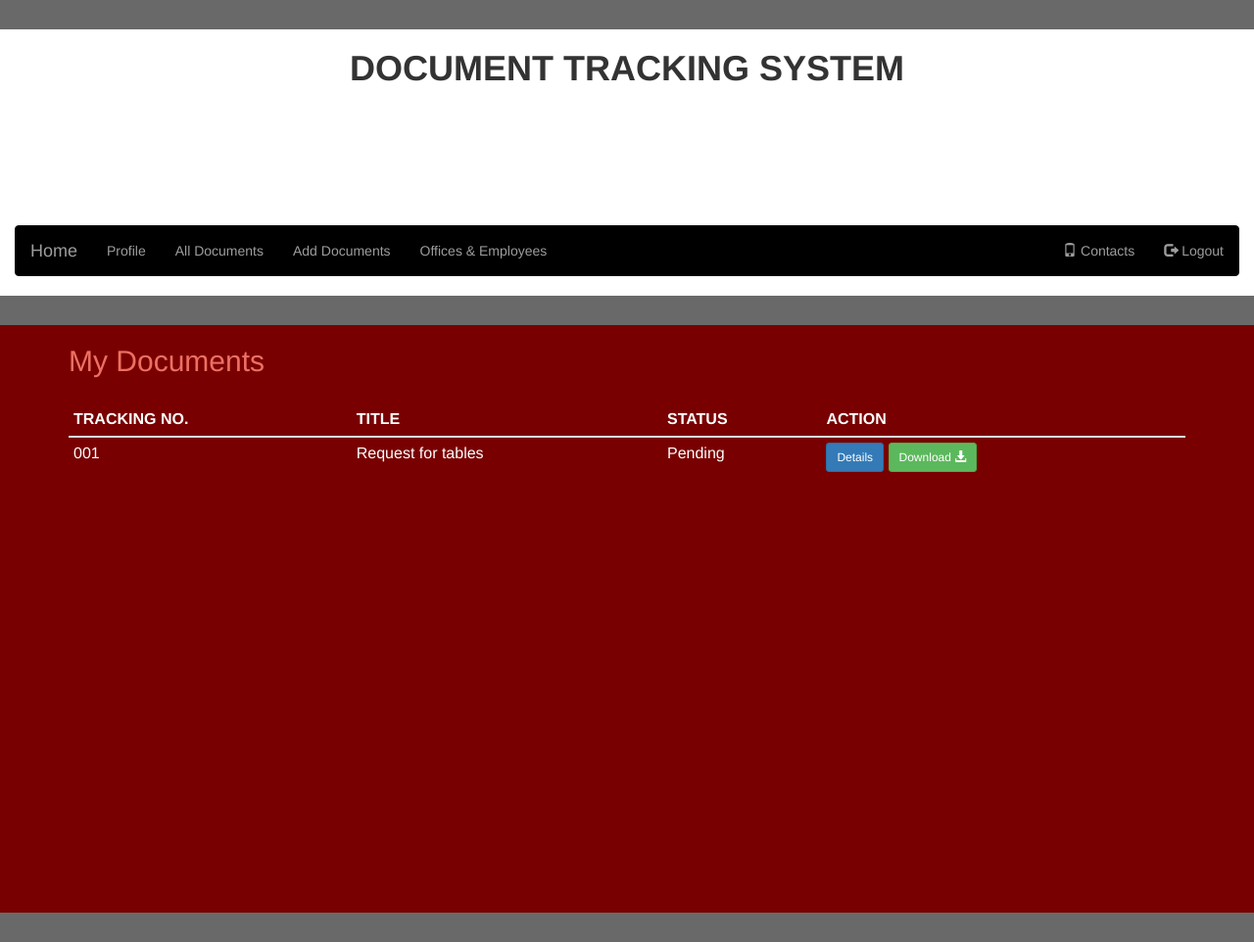
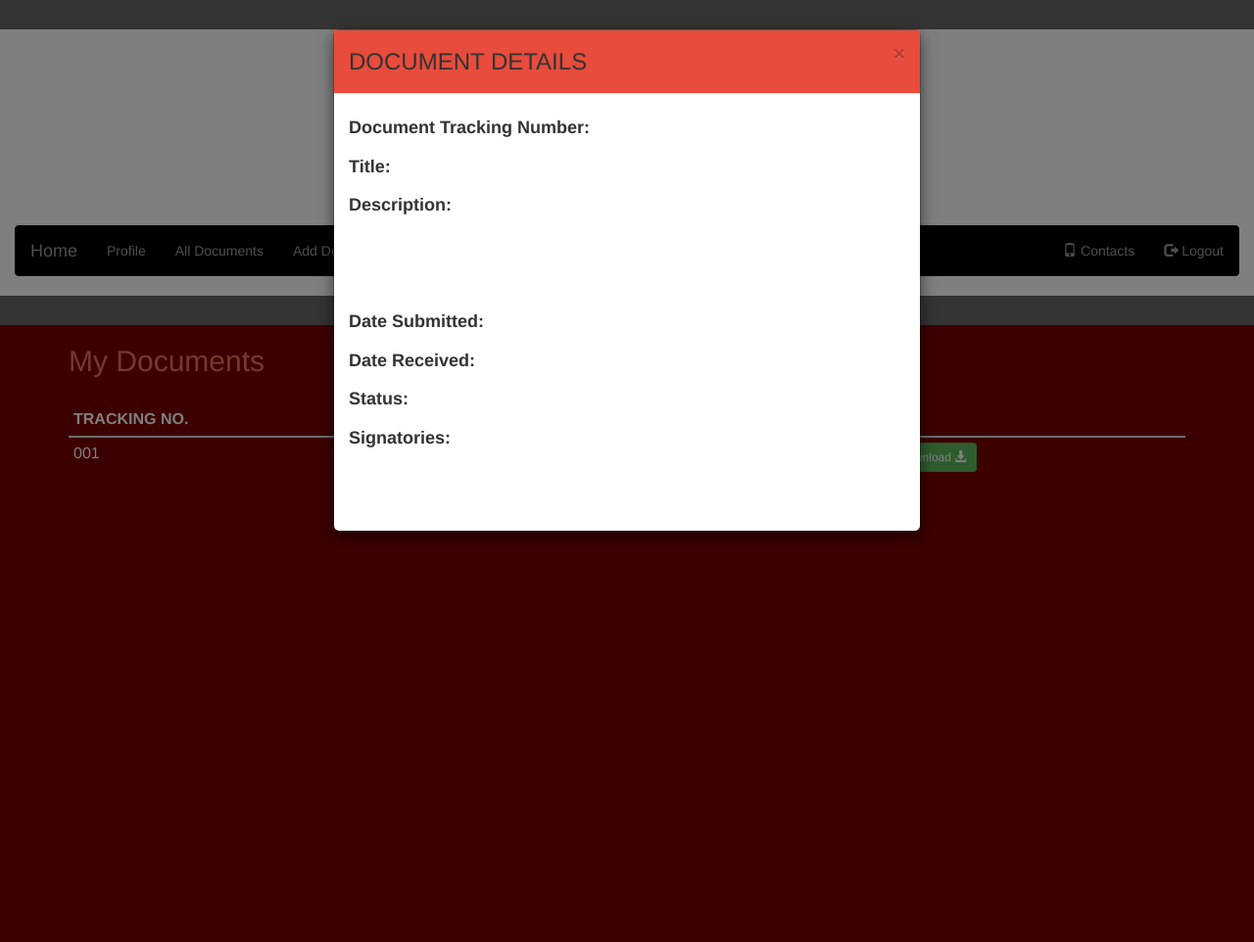
Before and after one commit to geisher09/Document-Tracking-System, a CodeIgniter app: page /database/index.php/home/myd in a window 1280 px wide, after a click on "Details". Shown: the whole page at 98% size. After the commit the page ends 550 px from the top, so only its background shows below. Run offline with CodeIgniter, Linux system fonts and the light colour scheme; some libraries are stand-ins or nearby versions.

Commit message:
modified profile

```diff
--- a/application/views/mydocu.php
+++ b/application/views/mydocu.php
@@ -45,6 +45,33 @@
 
 </div>
 
+		<!--modal-->
+		<div id="details" class="modal fade" role="dialog">
+			<div class="modal-dialog modal-md">
+				<div class="modal-content">
+					<div class="modal-header" style="background-color: #E74C3C">
+						<button type="button" class="close" data-dismiss="modal">&times;</button>
+						<h3 class="modal-title" style="color: #641E16 text-align: center;">DOCUMENT DETAILS</h3>
+					</div>
+
+					<div class="modal-body">
+					 <div>
+						<h4 style="font-weight: bold">
+							Document Tracking Number: <br /><br />
+							Title: <br /><br />
+							Description: <br /><br /><br /><br /><br /><br />
+							Date Submitted: <br /><br />
+							Date Received: <br /><br />
+							Status: <br /><br />
+							Signatories: <br /><br /><br /><br />
+						</h4>
+					 </div>
+					</div>
+
+				</div>
+			</div>
+		</div>
+
 <div class="row">
 	<div class=" col-md-12 col-sm-12 col-xs-12 border">
 
--- a/application/views/profile.php
+++ b/application/views/profile.php
@@ -28,9 +28,6 @@
 					Employee ID: <?php echo $employee_id; ?> <br />
 					Department ID: <?php echo $department_id; ?> <br /><br />
 				</p>
-				<a href="<?php echo site_url('Home/edit'); ?>" class="btn btn-info btn-md">
-					<span class="glyphicon glyphicon-pencil"></span> Edit Profile
-				</a>
 
 				<a href="<?php echo site_url('Home/myd'); ?>" class="btn btn-success btn-md">
 					<span class="glyphicon glyphicon-file"></span> My Documents
```
